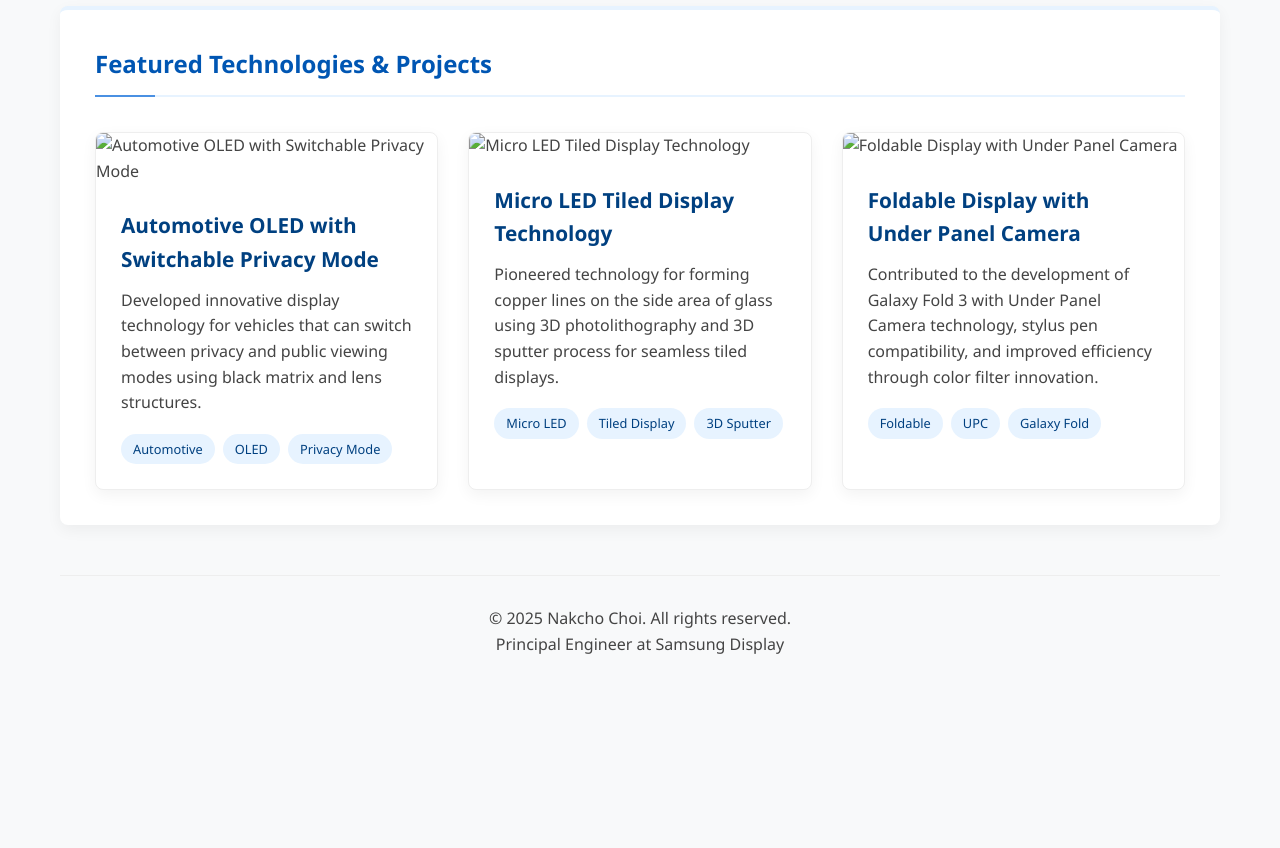
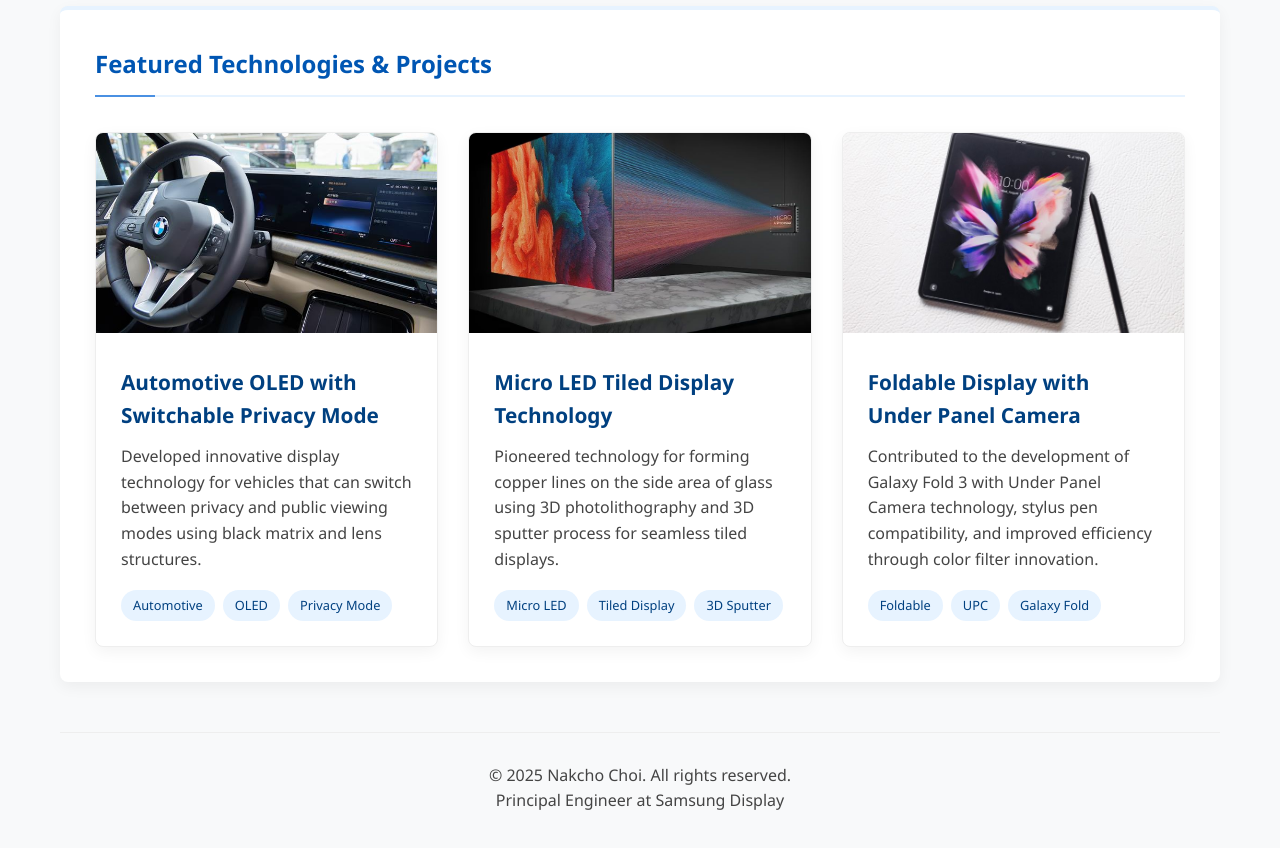
Before and after one commit to waterfirst/profile, a plain HTML site: page index.html in a window 1280 px wide. Shown: the part 1540-2388 px from the top of the page. Before the commit the page ends 2248 px from the top, so only its background shows below. Drawn offline with Linux system fonts and the light colour scheme.

Commit message:
Update index.html

```diff
--- a/index.html
+++ b/index.html
@@ -493,7 +493,7 @@
 
             <div class="featured-projects">
                 <div class="project-card">
-                    <img src="/api/placeholder/400/300" alt="Automotive OLED with Switchable Privacy Mode" class="project-img">
+                    <img src="./a.jpg" alt="Automotive OLED with Switchable Privacy Mode" class="project-img">
                     <div class="project-body">
                         <h3 class="project-title" id="project1-title">Automotive OLED with Switchable Privacy Mode</h3>
                         <p id="project1-desc">Developed innovative display technology for vehicles that can switch between privacy and public viewing modes using black matrix and lens structures.</p>
@@ -506,7 +506,7 @@
                 </div>
 
                 <div class="project-card">
-                    <img src="/api/placeholder/400/300" alt="Micro LED Tiled Display Technology" class="project-img">
+                    <img src="./b.jpg" alt="Automotive OLED with Switchable Privacy Mode" class="project-img">
                     <div class="project-body">
                         <h3 class="project-title" id="project2-title">Micro LED Tiled Display Technology</h3>
                         <p id="project2-desc">Pioneered technology for forming copper lines on the side area of glass using 3D photolithography and 3D sputter process for seamless tiled displays.</p>
@@ -519,7 +519,7 @@
                 </div>
 
                 <div class="project-card">
-                    <img src="/api/placeholder/400/300" alt="Foldable Display with Under Panel Camera" class="project-img">
+                    <img src="./c.jpg" alt="Automotive OLED with Switchable Privacy Mode" class="project-img">
                     <div class="project-body">
                         <h3 class="project-title" id="project3-title">Foldable Display with Under Panel Camera</h3>
                         <p id="project3-desc">Contributed to the development of Galaxy Fold 3 with Under Panel Camera technology, stylus pen compatibility, and improved efficiency through color filter innovation.</p>
```
